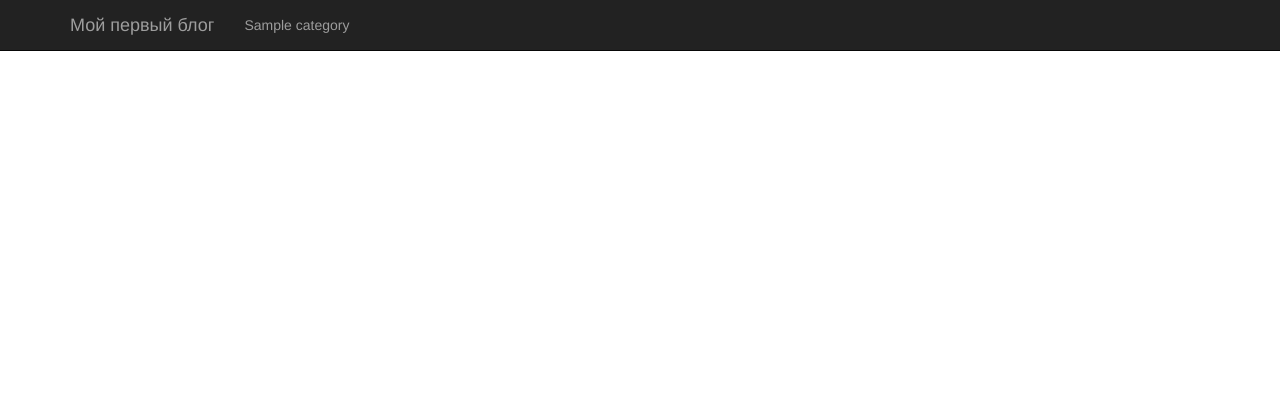
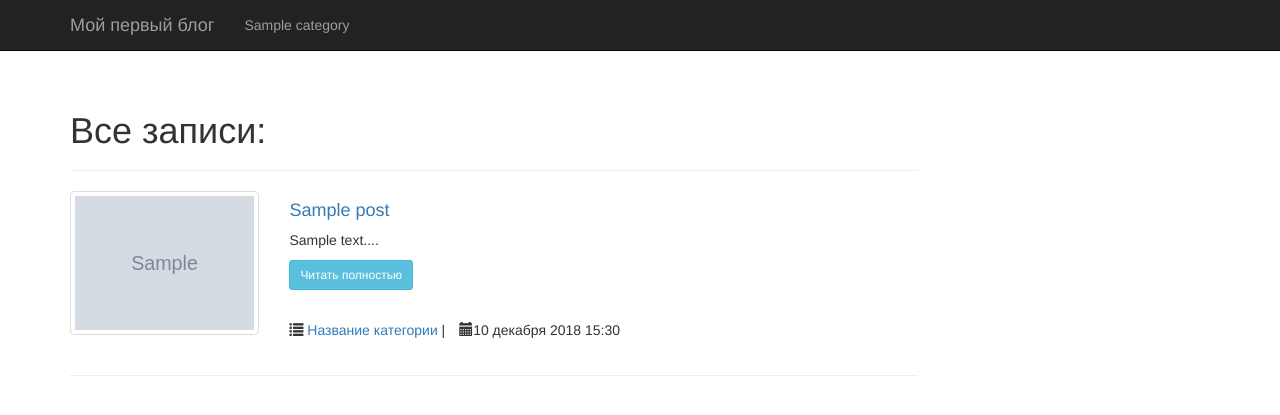
Before and after one commit to Violentboy/BlogOnPhpBootstrap, a PHP site: page / in a window 1280 px wide. Shown: the top 415 px of the page. Run offline with PHP 8.4, Linux system fonts and the light colour scheme; tables that the repository leaves empty or names only in its code hold one stand-in row (values such as "Sample post"); grey boxes marked "Sample" are stand-in pictures; some libraries are stand-ins or nearby versions.

Commit message:
Создание меню категорий на главной странице, создание страницы отдельного поста, отображение на сайте

```diff
--- a/app/footer.php
+++ b/app/footer.php
@@ -1,6 +1,6 @@
     <!-- jQuery (necessary for Bootstrap's JavaScript plugins) -->
     <script src="https://ajax.googleapis.com/ajax/libs/jquery/1.11.0/jquery.min.js"></script>
     <!-- Include all compiled plugins (below), or include individual files as needed -->
-    <script src="public/js/bootstrap.min.js"></script>
+    <script src="/public/js/bootstrap.min.js"></script>
   </body>
 </html>
--- a/app/header.php
+++ b/app/header.php
@@ -36,7 +36,7 @@ require_once 'include/functions.php';
                     <ul class="nav navbar-nav">
                         <?php
                         // Передаем в переменную вызов функции get_categories
-                        $categories = get_categories($link);
+                        $categories = get_categories();
                         ?>
                         <?php
                         //Проверяем не пустой ли массив
--- a/app/include/functions.php
+++ b/app/include/functions.php
@@ -1,7 +1,10 @@
 <?php
 
 //Создаем функцию получения данных из таблицы categories
-function get_categories($link) {
+function get_categories() {
+
+    global $link;
+
     //Извлекаем все поля из таблицы categories
     $sql = "SELECT * FROM categories";
 
@@ -14,3 +17,36 @@ function get_categories($link) {
     //Возвращаем результат
     return $categories;
 }
+
+function get_posts() {
+
+    global $link;
+
+    //Извлекаем все поля из таблицы posts
+    $sql = "SELECT * FROM posts";
+
+    //Результат выполнения функции ($link- ссылка на подключение к БД, $sql- запрос который мы отправляем)
+    $result = mysqli_query($link, $sql);
+
+    // Выбираем все строки из таблицы posts и помещаем их в ассоциативный массив
+    $posts = mysqli_fetch_all($result, MYSQLI_ASSOC);
+
+    //Возвращаем результат
+    return $posts;
+}
+
+function get_post_by_id($post_id) {
+    global $link;
+
+    //Извлекаем все поля из таблицы posts
+    $sql = "SELECT * FROM posts WHERE id = ". $post_id;
+
+    //Результат выполнения функции ($link- ссылка на подключение к БД, $sql- запрос который мы отправляем)
+    $result = mysqli_query($link, $sql);
+
+    //Возвращаем массив строк, соответствующих данным в выбранной строке таблицы posts
+    $post = mysqli_fetch_assoc($result);
+
+    //Возвращаем результат
+    return $post;
+}
--- a/index.php
+++ b/index.php
@@ -1,5 +1,4 @@
 <?php
-
 // Установка значения настройки конфигурации. Включаем вывод всех ошибок
 ini_set('error_reporting', E_ALL);
 ini_set('display_errors', 1);
@@ -7,4 +6,46 @@ ini_set('display_startup_errors', 1);
 
 //Подключаем файлы проекта
 require_once 'app/header.php';
+?>
+
+<div class="container">
+    <div class="row">
+        <div class="col-md-9">
+            <div class="page-header">
+                <h1> Все записи: </h1>
+            </div>
+            <?php
+            $posts = get_posts();
+            ?>
+            <?php foreach ($posts as $post): ?>
+                <div class="row">
+                    <div class="col-md-3">
+                        <a href="#" class="thumbnail">
+                            <img src="<?= $post['image'] ?>" alt="">
+                        </a>
+                    </div>
+                    <div class="col-md-9">
+                        <h4><a href="/post.php?post_id=<?= $post['id'] ?>"><?= $post['title'] ?></a></h4>
+                        <p><?= mb_substr ($post['content'], 0, 100, 'UTF-8'). '...' ?></p>
+                        <p><a class="btn btn-info btn-sm" href="/post.php?post_id=<?= $post['id'] ?>">Читать полностью</a></p>
+                        <br/>
+                        <ul class="list-inline">
+                            <li><i class="glyphicon glyphicon-list"></i> <a href="#">Название категории</a> | </li>
+                            <li><i class="glyphicon glyphicon-calendar"></i>10 декабря 2018 15:30 </li>
+                        </ul>
+                    </div>
+                </div>
+                <hr>
+            <?php endforeach; ?>
+        </div>
+        <div class="col-md-3">
+
+        </div>
+    </div>
+
+</div>
+
+
+
+<?php
 require_once 'app/footer.php';
```
Also changed, not shown: post.php (added, +41 -0 lines), app/include/database.php (line endings or trailing spaces).
